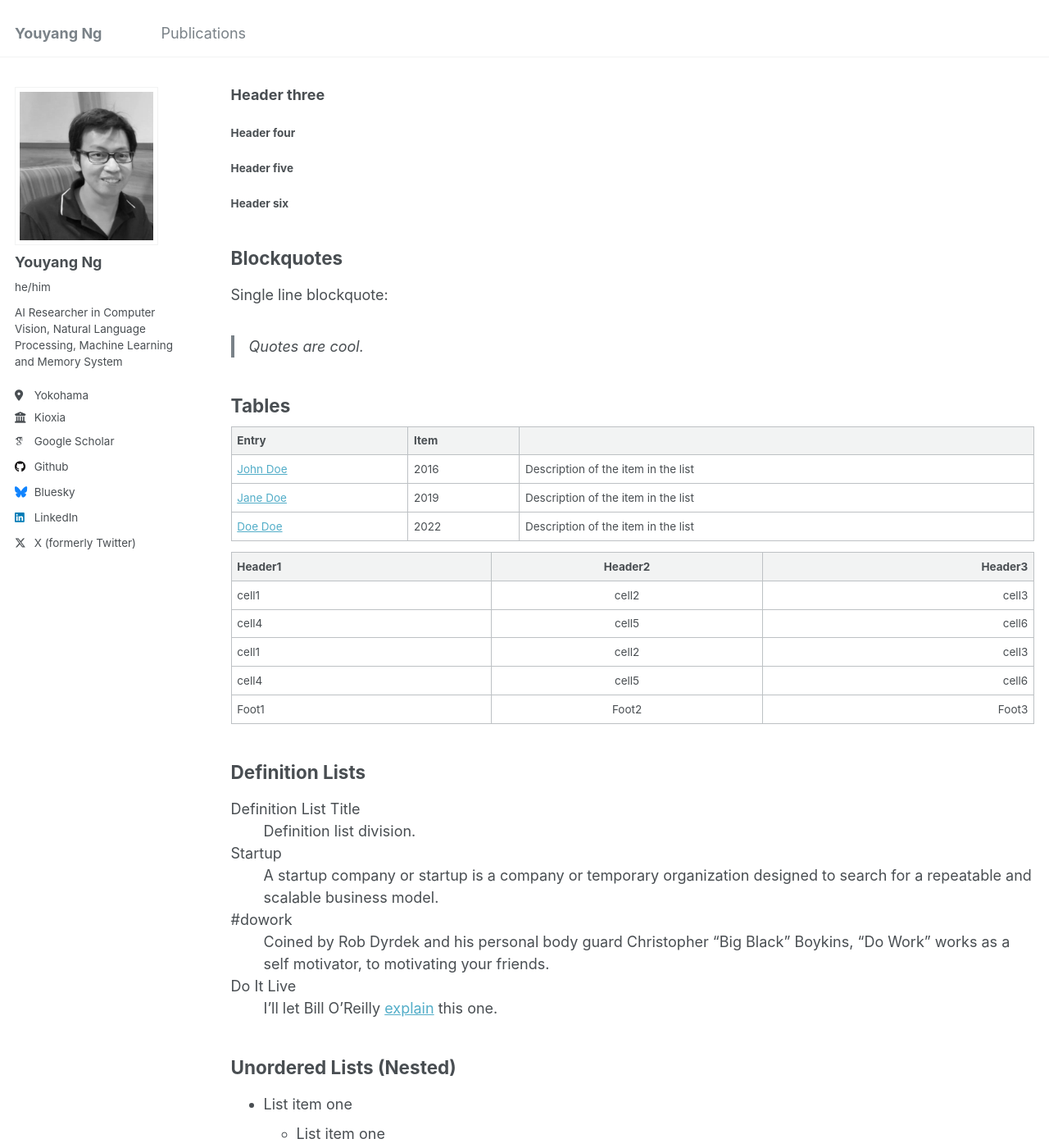
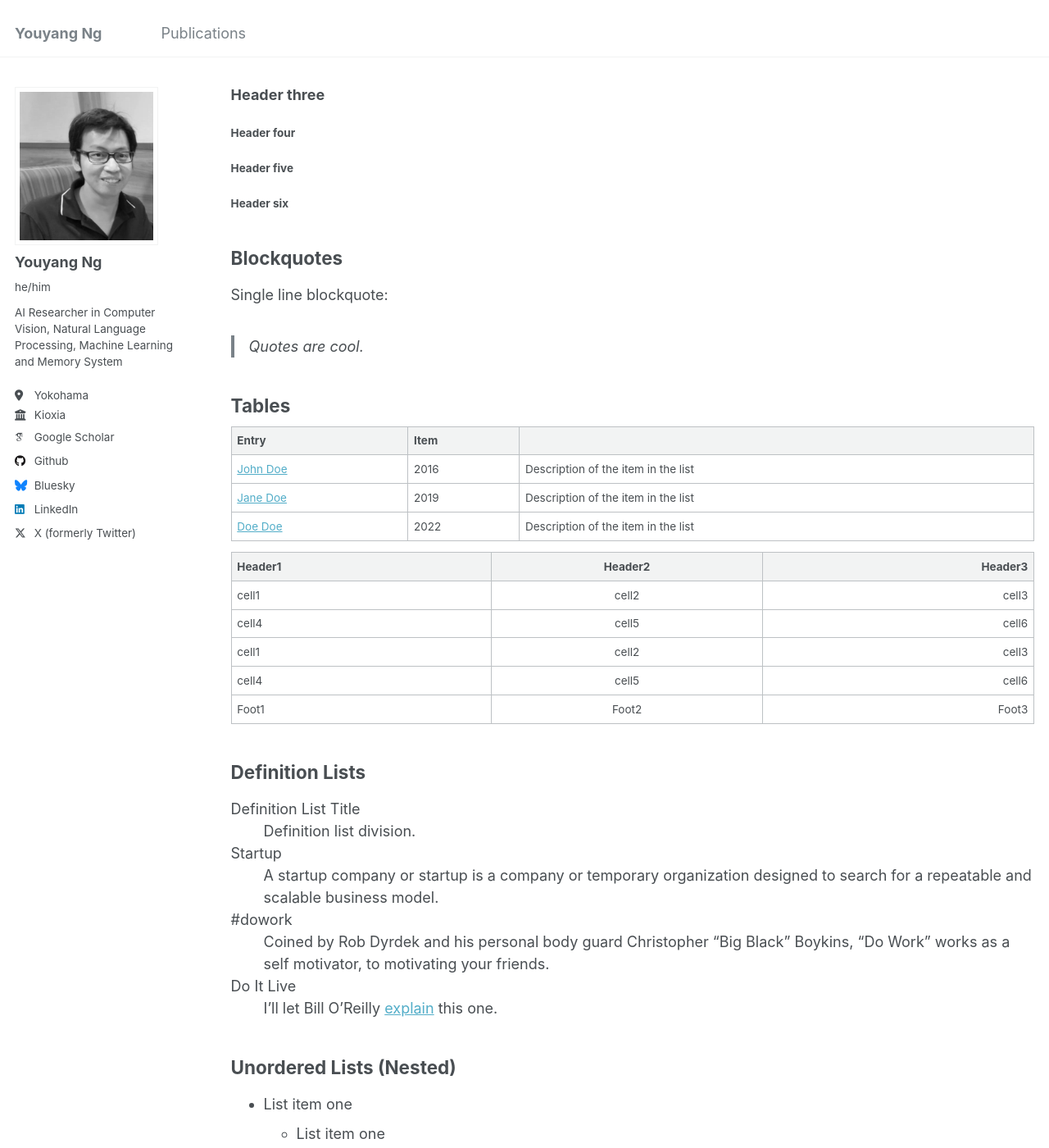
Before and after one commit to yy29/yy29.github.io, a Jekyll site: the page built from _pages/archive-layout-with-content.md, in a window 1280 px wide and 1400 px high, scrolled down 239 px. Shown: the whole window at 82% size. Built offline with Jekyll 4.4.1, drawn with Linux system fonts in a browser that asks for light colours; some web fonts are replaced.

Commit message:
Update main.scss

```diff
--- a/assets/css/main.scss
+++ b/assets/css/main.scss
@@ -39,6 +39,12 @@
 @import "vendor/font-awesome/brands";
 @import "vendor/magnific-popup/magnific-popup";
 @import "print";
+
+ul li, ol li {
+  margin-top: 0.25rem;    /* Adjust this value lower or higher */
+  margin-bottom: 0.25rem; /* Adjust this value lower or higher */
+  padding-bottom: 0px;
+}
 
 .paper-box {
     display: flex;
```
